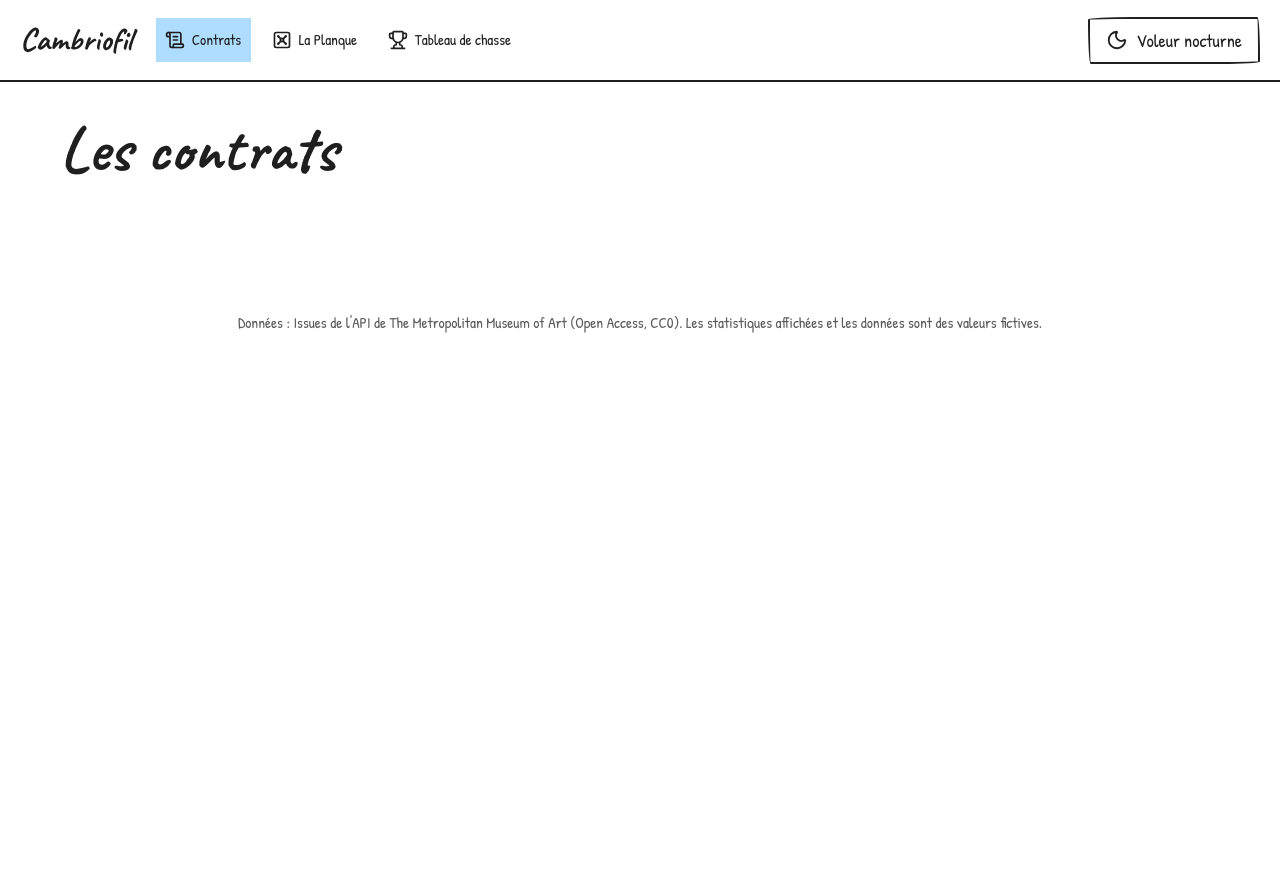
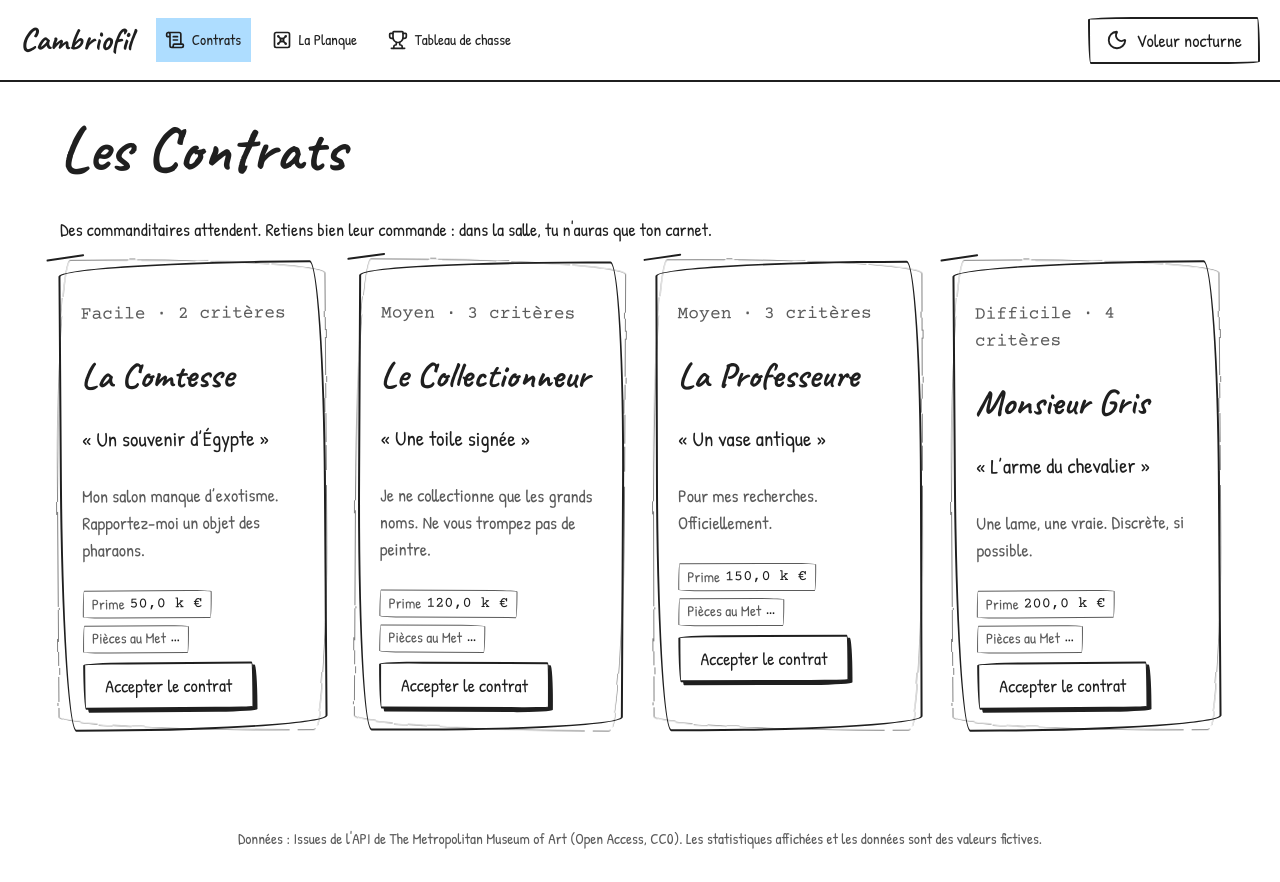
Before and after one commit to IMT-MarinaC/s5_clientslegers_cambriofil, a React (Vite) app: page / in a window 1280 px wide. Before the commit the page ends 800 px from the top, so only its background shows below. Built offline with nearby package versions, Linux system fonts and the light colour scheme; no server answers.

Commit message:
✨feat(contrats): tableau des contrats

```diff
--- /dev/null
+++ b/src/components/game/ContractCard.tsx
@@ -0,0 +1,27 @@
+import { Link } from 'react-router';
+import type { Contract } from '../../game/contracts';
+import { formatEuros } from '../../utils/format';
+import Badge from '../ui/Badge';
+
+interface ContractCardProps {
+    contract: Contract;
+    museumCount?: number;
+}
+
+export default function ContractCard({ contract, museumCount }: ContractCardProps) {
+    return (
+        <article className="sketch sketch--overshoot contract-card">
+            <p className="muted typewriter">{contract.difficulty} · {contract.clueTypes.length} critères</p>
+            <h2>{contract.client}</h2>
+            <p className="contract-card__title">« {contract.title} »</p>
+            <p className="muted">{contract.pitch}</p>
+            <div className="badges">
+                <Badge label="Prime" value={formatEuros(contract.reward)} />
+                <Badge label="Pièces au Met" value={museumCount?.toLocaleString('fr-FR') ?? '…'} />
+            </div>
+            <Link to={`/contrats/${contract.id}`} className="btn btn--primary">
+                Accepter le contrat
+            </Link>
+        </article>
+    );
+}
--- a/src/hooks/useMetQueries.ts
+++ b/src/hooks/useMetQueries.ts
@@ -1,5 +1,5 @@
-import {useQuery} from '@tanstack/react-query';
-import {fetchObject, fetchObjects, searchObjectIds} from '../api/metApi';
+import {useQueries, useQuery} from '@tanstack/react-query';
+import {countObjects, fetchObject, fetchObjects, searchObjectIds} from '../api/metApi';
 import type {Contract} from '../game/contracts';
 import {pickRandom} from '../utils/random';
 
@@ -24,3 +24,13 @@ export function useMissionPool(contract?: Contract) {
         enabled: Boolean(contract),
     });
 }
+
+export function useContractCounts(contracts: Contract[]) {
+    return useQueries({
+        queries: contracts.map((contract) => ({
+            queryKey: ['count', contract.search],
+            queryFn: () => countObjects(contract.search),
+        })),
+        combine: (results) => results.map((result) => result.data),
+    });
+}
--- a/src/pages/ContractsPage.tsx
+++ b/src/pages/ContractsPage.tsx
@@ -1,3 +1,19 @@
+import { CONTRACTS } from '../game/contracts';
+import { useContractCounts } from '../hooks/useMetQueries';
+import ContractCard from '../components/game/ContractCard';
+
 export default function ContractsPage() {
-    return <h1>Les contrats</h1>;
+    const museumCounts = useContractCounts(CONTRACTS);
+
+    return (
+        <>
+            <h1>Les Contrats</h1>
+            <p>Des commanditaires attendent. Retiens bien leur commande : dans la salle, tu n'auras que ton carnet.</p>
+            <div className="grid">
+                {CONTRACTS.map((contract, index) => (
+                    <ContractCard key={contract.id} contract={contract} museumCount={museumCounts[index]} />
+                ))}
+            </div>
+        </>
+    );
 }
--- a/src/styles/components.css
+++ b/src/styles/components.css
@@ -87,3 +87,16 @@ img.surveillance-photo, .tape img {
     clip-path: inset(50%);
     white-space: nowrap;
 }
+
+/* ===== Contrats ===== */
+.contract-card {
+    display: flex;
+    flex-direction: column;
+    gap: 0.6rem;
+    align-items: flex-start;
+}
+
+.contract-card__title {
+    font-size: 1.3rem;
+    margin: 0;
+}
```
